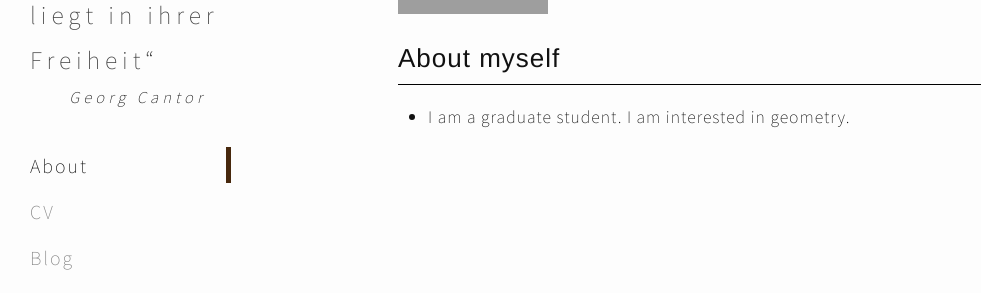
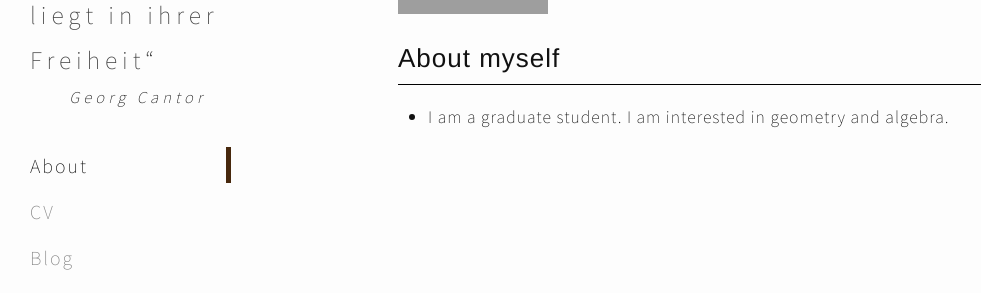
Before and after one commit to Kyungtak-Hong/kyungtak-hong.github.io, a Jekyll site: the page built from index.md, in a window 1280 px wide. Shown: the part 178-471 px from the top of the page, without its empty margins (0-981 px from the left). Built offline with Jekyll 4.4.1, drawn with Linux system fonts in a browser that asks for light colours; grey boxes are pictures that could not be loaded.

Commit message:
Update index.md

```diff
--- a/index.md
+++ b/index.md
@@ -16,4 +16,4 @@ permalink: /
 
 ## About myself
 
-* I am a graduate student. I am interested in geometry.
+* I am a graduate student. I am interested in geometry and algebra.
```
